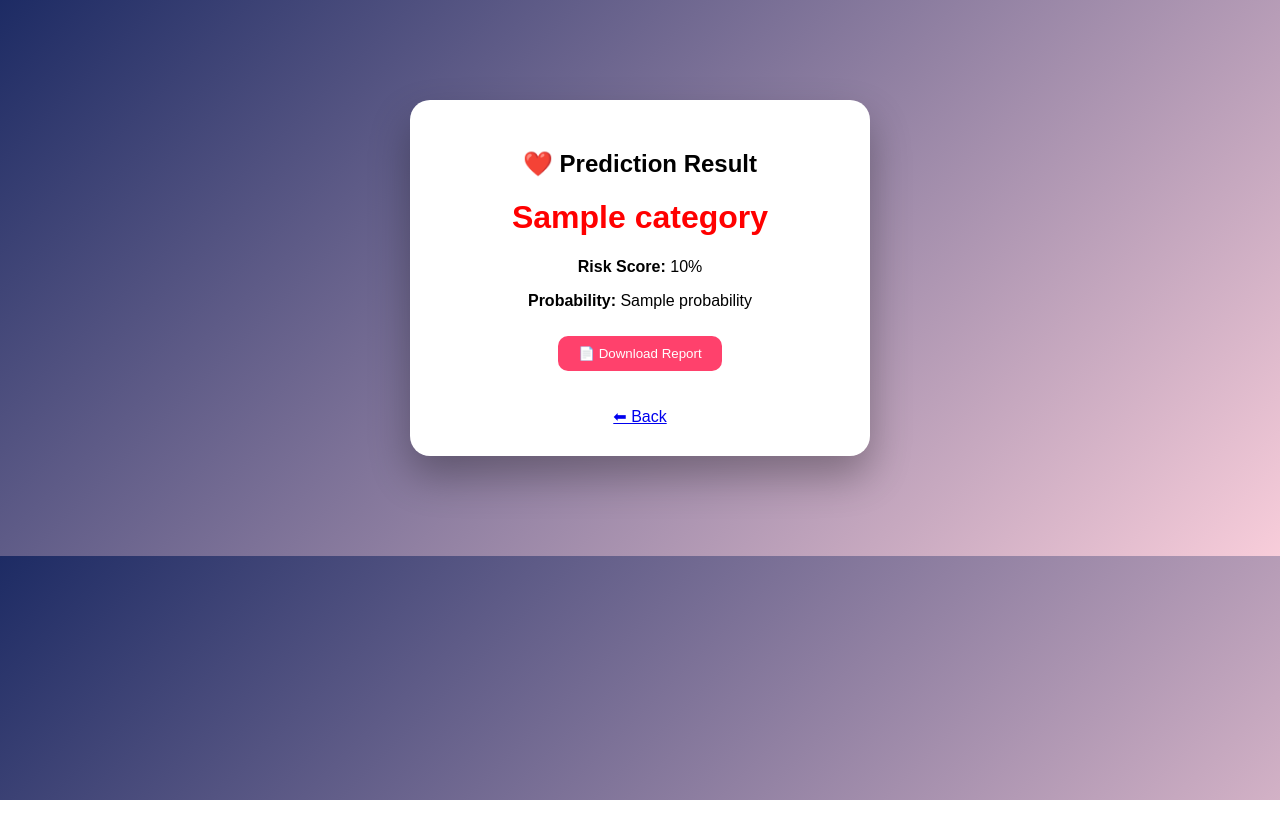
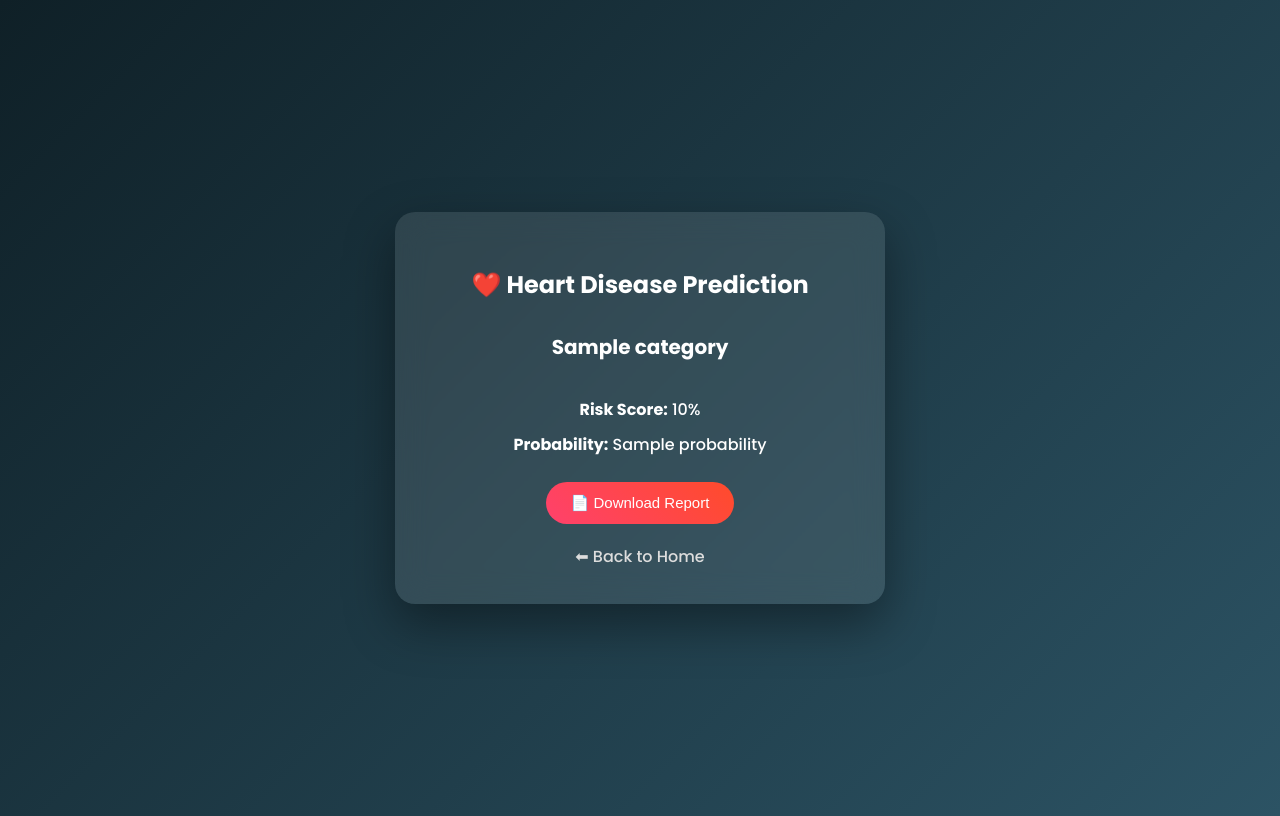
Before and after one commit to mrnikhil22/Heart-Disease-Prediction-AI, a Flask app: template templates/result.html in a window 1280 px wide. Run offline with Flask 2, Linux system fonts and the light colour scheme; the template is opened without the code that fills it: most values are stand-ins (such as "Sample title", 1, 10 or a date in 2020).

Commit message:
Updated app.py and result.html with error handling and premium UI

```diff
--- a/app.py
+++ b/app.py
@@ -36,14 +36,12 @@ def index():
 @app.route('/predict', methods=['POST'])
 def predict():
     try:
-        # ✅ 12 FEATURES ONLY (FIXED)
         inputs = [
             float(request.form['age']),
             float(request.form['gender']),
             float(request.form['chestpain']),
             float(request.form['restingBP']),
             float(request.form['serumcholestrol']),
-            # ❌ REMOVED fastingbloodsugar
             float(request.form['restingrelectro']),
             float(request.form['maxheartrate']),
             float(request.form['exerciseangia']),
@@ -53,13 +51,9 @@ def predict():
             float(request.form['thal'])
         ]
 
-        print("INPUT:", inputs)
-        print("INPUT LENGTH:", len(inputs))
-
         input_array = np.array([inputs])
 
         prediction = model.predict(input_array)
-        print("PREDICTION:", prediction)
 
         risk_score, category, prob = compute_risk_and_result(prediction)
 
@@ -75,6 +69,7 @@ def predict():
         return f"<h2>Error: {str(e)}</h2>"
 
 
+# ----------- PDF CODE SAME (UNCHANGED) -----------
 from reportlab.platypus import SimpleDocTemplate, Paragraph, Spacer, Table, TableStyle
 from reportlab.lib import colors
 from reportlab.lib.styles import getSampleStyleSheet, ParagraphStyle
@@ -93,19 +88,17 @@ def report():
         doc = SimpleDocTemplate(buffer, pagesize=letter)
         styles = getSampleStyleSheet()
 
-        # 🎨 Custom Styles
         title_style = ParagraphStyle(
             name='TitleStyle',
             fontSize=20,
             textColor=colors.red,
             spaceAfter=20,
-            alignment=1  # center
+            alignment=1
         )
 
         heading_style = ParagraphStyle(
             name='Heading',
             fontSize=14,
-            textColor=colors.black,
             spaceAfter=10
         )
 
@@ -113,17 +106,14 @@ def report():
 
         content = []
 
-        # 🏥 HEADER
         content.append(Paragraph("❤️ Heart Disease Risk Report", title_style))
         content.append(Paragraph("AI Health Diagnostics System", normal_style))
         content.append(Spacer(1, 15))
 
-        # 📅 Date
         date = datetime.datetime.now().strftime("%d-%m-%Y %H:%M")
         content.append(Paragraph(f"<b>Date:</b> {date}", normal_style))
         content.append(Spacer(1, 15))
 
-        # 📊 TABLE DATA
         data = [
             ["Parameter", "Value"],
             ["Risk Level", category],
@@ -137,30 +127,24 @@ def report():
             ('BACKGROUND', (0,0), (-1,0), colors.red),
             ('TEXTCOLOR',(0,0),(-1,0),colors.white),
             ('ALIGN',(0,0),(-1,-1),'CENTER'),
-            ('FONTNAME', (0,0),(-1,0),'Helvetica-Bold'),
-            ('BOTTOMPADDING', (0,0),(-1,0),12),
             ('GRID', (0,0),(-1,-1),1,colors.black),
         ]))
 
         content.append(table)
         content.append(Spacer(1, 25))
 
-        # 🧠 INTERPRETATION
         if category == "High Risk":
             advice = "⚠️ High probability of heart disease. Immediate medical consultation is strongly recommended."
         elif category == "Medium Risk":
             advice = "⚠️ Moderate risk detected. Lifestyle changes and periodic checkups advised."
         else:
-            advice = "✅ Low risk. Maintain a healthy lifestyle and regular exercise."
+            advice = "✅ Low risk. Maintain a healthy lifestyle."
 
         content.append(Paragraph("<b>Medical Interpretation:</b>", heading_style))
         content.append(Paragraph(advice, normal_style))
 
         content.append(Spacer(1, 25))
-
-        # 🧾 FOOTER
         content.append(Paragraph("---- End of Report ----", normal_style))
-        content.append(Paragraph("Generated by AI Health System", normal_style))
 
         doc.build(content)
 
@@ -177,5 +161,8 @@ def report():
         return str(e)
 
 
+# ✅ FINAL FIX (MOST IMPORTANT FOR RENDER)
+import os
 if __name__ == '__main__':
-    app.run(debug=True)
+    port = int(os.environ.get("PORT", 10000))
+    app.run(host='0.0.0.0', port=port)
--- a/templates/result.html
+++ b/templates/result.html
@@ -1,39 +1,95 @@
 <!DOCTYPE html>
 <html>
 <head>
+<meta charset="UTF-8">
+<title>Prediction Result</title>
+
+<link href="https://fonts.googleapis.com/css2?family=Poppins:wght@300;500;700&display=swap" rel="stylesheet">
+
 <style>
+
 body {
     font-family: 'Poppins', sans-serif;
-    background: linear-gradient(135deg, #1d2b64, #f8cdda);
-    text-align: center;
+    background: linear-gradient(135deg, #0f2027, #2c5364);
+    height: 100vh;
+    display: flex;
+    justify-content: center;
+    align-items: center;
+    color: white;
 }
 
+/* Glass Card */
 .card {
-    width: 400px;
-    margin: 100px auto;
-    padding: 30px;
-    background: white;
+    width: 420px;
+    padding: 35px;
     border-radius: 20px;
-    box-shadow: 0 20px 40px rgba(0,0,0,0.3);
+    background: rgba(255,255,255,0.1);
+    backdrop-filter: blur(15px);
+    box-shadow: 0 20px 50px rgba(0,0,0,0.4);
+    text-align: center;
+    animation: fadeIn 0.8s ease-in-out;
 }
 
-h1 {
-    color: red;
+/* Animation */
+@keyframes fadeIn {
+    from { opacity: 0; transform: translateY(20px);}
+    to { opacity: 1; transform: translateY(0);}
 }
 
-.low { color: green; }
-.medium { color: orange; }
-.high { color: red; }
+h2 {
+    margin-bottom: 20px;
+}
 
+/* Risk Badge */
+.badge {
+    padding: 10px 20px;
+    border-radius: 50px;
+    font-size: 20px;
+    font-weight: bold;
+    display: inline-block;
+    margin-bottom: 15px;
+}
+
+.low { background: #00c853; }
+.medium { background: #ffab00; }
+.high { background: #d50000; }
+
+/* Info Box */
+.info {
+    margin: 10px 0;
+    font-size: 16px;
+}
+
+/* Button */
 button {
-    padding: 10px 20px;
-    margin-top: 10px;
-    border-radius: 10px;
+    margin-top: 15px;
+    padding: 12px 25px;
     border: none;
-    background: #ff416c;
+    border-radius: 30px;
+    background: linear-gradient(45deg, #ff416c, #ff4b2b);
     color: white;
+    font-size: 15px;
     cursor: pointer;
+    transition: 0.3s;
 }
+
+button:hover {
+    transform: scale(1.05);
+    box-shadow: 0 10px 20px rgba(0,0,0,0.3);
+}
+
+/* Back Link */
+a {
+    display: inline-block;
+    margin-top: 20px;
+    color: #ddd;
+    text-decoration: none;
+}
+
+a:hover {
+    color: white;
+}
+
 </style>
 </head>
 
@@ -41,22 +97,33 @@ button {
 
 <div class="card">
 
-<h2>❤️ Prediction Result</h2>
+<h2>❤️ Heart Disease Prediction</h2>
 
-<h1 class="{{ category|lower|replace(' ', '') }}">{{ category }}</h1>
+<!-- ERROR -->
+{% if error %}
+    <h3 style="color:#ff4b2b;">{{ error }}</h3>
 
-<p><b>Risk Score:</b> {{ risk_score }}%</p>
-<p><b>Probability:</b> {{ probability }}</p>
+{% else %}
 
+<!-- RESULT -->
+<div class="badge {{ category|lower|replace(' ', '') }}">
+    {{ category }}
+</div>
+
+<div class="info"><b>Risk Score:</b> {{ risk_score }}%</div>
+<div class="info"><b>Probability:</b> {{ probability }}</div>
+
+<!-- REPORT BUTTON -->
 <form action="/report" method="POST">
-<input type="hidden" name="risk_score" value="{{ risk_score }}">
-<input type="hidden" name="category" value="{{ category }}">
-<input type="hidden" name="probability" value="{{ probability }}">
-<button>📄 Download Report</button>
+    <input type="hidden" name="risk_score" value="{{ risk_score }}">
+    <input type="hidden" name="category" value="{{ category }}">
+    <input type="hidden" name="probability" value="{{ probability }}">
+    <button>📄 Download Report</button>
 </form>
 
-<br><br>
-<a href="/">⬅ Back</a>
+{% endif %}
+
+<a href="/">⬅ Back to Home</a>
 
 </div>
 
```
Also changed, not shown: model_training.py (+178 -25 lines).
